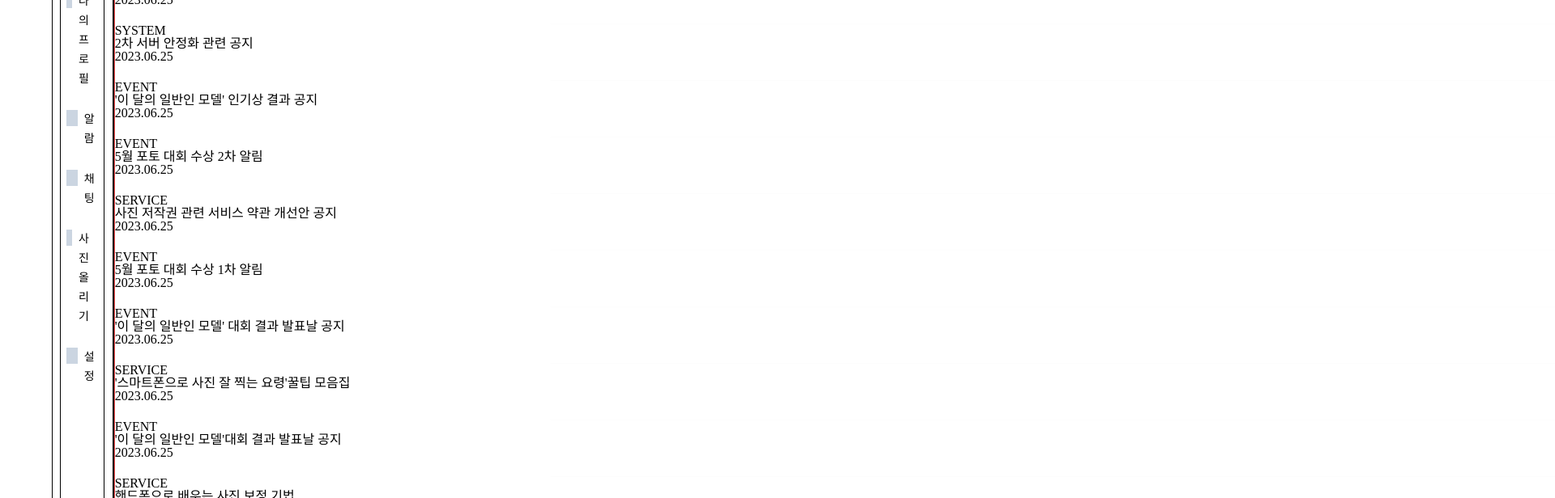
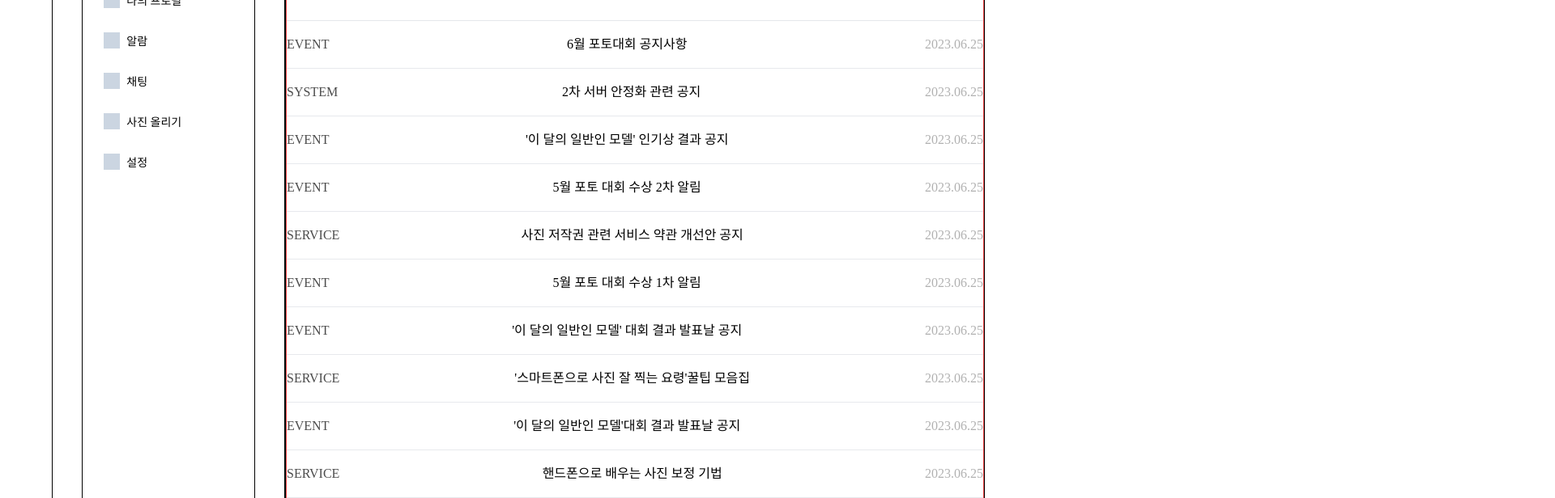
Before and after one commit to photoLancer/frontend, a React (Create React App) app: page / in a window 1280 px wide. Shown: the part 460-1076 px from the top of the page at 81% size, 1920 px wide, since content can reach past the window. Built offline with nearby package versions, Linux system fonts and the light colour scheme.

Commit message:
[FE-21] 전체적인 오류 수정

```diff
--- a/src/components/HomePageComponent/Notice/Notice.js
+++ b/src/components/HomePageComponent/Notice/Notice.js
@@ -1,18 +1,19 @@
 import React from 'react';
-import styles from './Notice.module.css';
+import styles from './notice.module.css';
 
 function Notice() {
   return (
+    <>
       <div className={styles.Notice}>
         {/*헤더*/}
-      <div className='no_head'>
-        <div className='types'>
+        <div className={styles.no_head}>
+          <div className={styles.types}>
             <button>All</button>
             <button>System</button>
             <button>Event</button>
             <button>Service</button>
           </div>
-        <div className='types2'>
+          <div className={styles.types2}>
             <select name='types'>
               <option value='All'>All</option>
               <option value='System'>System</option>
@@ -22,72 +23,74 @@ function Notice() {
           </div>
         </div>
         {/*본문*/}
-      <div className='no_content'>
-        <hr className='hr1'></hr>
-        <div className='contents'>
-          <div className='contents1'>EVENT</div>
-          <div className='contents2'>6월 포토대회 공지사항</div>
-          <div className='contents3'>2023.06.25</div>
+        <div className={styles.no_content}>
+          <hr className={styles.hr1}></hr>
+          <div className={styles.contents}>
+            <div className={styles.contents1}>EVENT</div>
+            <div className={styles.contents2}>6월 포토대회 공지사항</div>
+            <div className={styles.contents3}>2023.06.25</div>
           </div>
-        <hr />
-        <div className='contents'>
-          <div className='contents1'>SYSTEM</div>
+          <hr className={styles.hr2} />
+          <div className={styles.contents}>
+            <div className={styles.contents1}>SYSTEM</div>
             <div>2차 서버 안정화 관련 공지</div>
-          <div className='contents3'>2023.06.25</div>
+            <div className={styles.contents3}>2023.06.25</div>
           </div>
-        <hr />
-        <div className='contents'>
-          <div className='contents1'>EVENT</div>
+          <hr className={styles.hr2} />
+
+          <div className={styles.contents}>
+            <div className={styles.contents1}>EVENT</div>
             <div>'이 달의 일반인 모델' 인기상 결과 공지</div>
-          <div className='contents3'>2023.06.25</div>
+            <div className={styles.contents3}>2023.06.25</div>
           </div>
-        <hr />
+          <hr className={styles.hr2} />
 
-        <div className='contents'>
-          <div className='contents1'>EVENT</div>
+          <div className={styles.contents}>
+            <div className={styles.contents1}>EVENT</div>
             <div>5월 포토 대회 수상 2차 알림</div>
-          <div className='contents3'>2023.06.25</div>
+            <div className={styles.contents3}>2023.06.25</div>
           </div>
-        <hr />
-        <div className='contents'>
-          <div className='contents1'>SERVICE</div>
+          <hr className={styles.hr2} />
+          <div className={styles.contents}>
+            <div className={styles.contents1}>SERVICE</div>
             <div>사진 저작권 관련 서비스 약관 개선안 공지</div>
-          <div className='contents3'>2023.06.25</div>
+            <div className={styles.contents3}>2023.06.25</div>
           </div>
-        <hr />
-        <div className='contents'>
-          <div className='contents1'>EVENT</div>
+          <hr className={styles.hr2} />
+          <div className={styles.contents}>
+            <div className={styles.contents1}>EVENT</div>
             <div>5월 포토 대회 수상 1차 알림</div>
-          <div className='contents3'>2023.06.25</div>
+            <div className={styles.contents3}>2023.06.25</div>
           </div>
-        <hr />
-        <div className='contents'>
-          <div className='contents1'>EVENT</div>
+          <hr className={styles.hr2} />
+          <div className={styles.contents}>
+            <div className={styles.contents1}>EVENT</div>
             <div>'이 달의 일반인 모델' 대회 결과 발표날 공지</div>
-          <div className='contents3'>2023.06.25</div>
+            <div className={styles.contents3}>2023.06.25</div>
           </div>
-        <hr />
-        <div className='contents'>
-          <div className='contents1'>SERVICE</div>
+          <hr className={styles.hr2} />
+          <div className={styles.contents}>
+            <div className={styles.contents1}>SERVICE</div>
             <div>'스마트폰으로 사진 잘 찍는 요령'꿀팁 모음집</div>
-          <div className='contents3'>2023.06.25</div>
+            <div className={styles.contents3}>2023.06.25</div>
           </div>
-        <hr />
-        <div className='contents'>
-          <div className='contents1'>EVENT</div>
+          <hr className={styles.hr2} />
+          <div className={styles.contents}>
+            <div className={styles.contents1}>EVENT</div>
             <div>'이 달의 일반인 모델'대회 결과 발표날 공지</div>
-          <div className='contents3'>2023.06.25</div>
+            <div className={styles.contents3}>2023.06.25</div>
           </div>
-        <hr />
-        <div className='contents'>
-          <div className='contents1'>SERVICE</div>
+          <hr className={styles.hr2} />
+          <div className={styles.contents}>
+            <div className={styles.contents1}>SERVICE</div>
             <div>핸드폰으로 배우는 사진 보정 기법</div>
-          <div className='contents3'>2023.06.25</div>
+            <div className={styles.contents3}>2023.06.25</div>
           </div>
-        <hr />
+          <hr className={styles.hr2} />
         </div>
         {/*하단*/}
-      <div className='no_footer'>
+        <div className='flex flex-row justify-center'>
+          <div className={styles.no_footer}>
             <div>{'<'}</div>
             <div>1</div>
             <div>2</div>
@@ -97,6 +100,8 @@ function Notice() {
             <div>{'>'}</div>
           </div>
         </div>
+      </div>
+    </>
   );
 }
 
--- a/src/components/HomePageComponent/Notice/Notice.module.css
+++ b/src/components/HomePageComponent/Notice/Notice.module.css
@@ -1,29 +1,26 @@
-/*<Notice>*/
 .Notice {
   display: flex;
   flex-direction: column;
 }
 .no_head {
-  width: 1280px;
+  /* width: 1280px; */
   display: flex;
   flex-direction: row;
   justify-content: space-between;
-  margin-left: 538px;
-  margin-top: 460px;
 }
 .types button {
   border-radius: 18px;
   padding: 3px 25px 3px 25px;
 }
 .types :nth-child(1) {
-  width: 71px;
+  /* width: 71px; */
   height: 36px;
   border: none;
   color: white;
   background-color: rgba(255, 139, 0, 1);
 }
 .types :nth-child(2) {
-  width: 112px;
+  /* width: 112px; */
   height: 36px;
   border: 1px solid;
   background-color: white;
@@ -31,7 +28,7 @@
   margin-left: 16px;
 }
 .types :nth-child(3) {
-  width: 97px;
+  /* width: 97px; */
   height: 36px;
   border: 1px solid;
   background-color: white;
@@ -39,7 +36,7 @@
   margin-left: 16px;
 }
 .types :nth-child(4) {
-  width: 112px;
+  /* width: 112px; */
   height: 36px;
   border: 1px solid;
   background-color: white;
@@ -47,7 +44,7 @@
   margin-left: 16px;
 }
 .types2 select {
-  width: 94px;
+  /* width: 94px; */
   height: 36px;
   border: 1px solid;
   background-color: white;
@@ -56,14 +53,14 @@
 }
 .types2 select option {
   text-align: center;
-  width: 50px;
+  /* width: 50px; */
   height: 30px;
 }
-hr {
-  width: 1280px;
-  margin-left: 538px;
+.hr2 {
+  /* width: 1280px; */
+  /* margin-left: 538px; */
   margin-top: 21px;
-  opacity: 10%;
+  opacity: 90%;
 }
 .hr1 {
   margin-top: 107px;
@@ -72,8 +69,8 @@ hr {
 .contents {
   display: flex;
   flex-direction: row;
-  width: 1235px;
-  margin-left: 571px;
+  /* width: 1235px; */
+  /* margin-left: 571px; */
   margin-top: 21px;
   justify-content: space-between;
 }
@@ -84,25 +81,25 @@ hr {
   opacity: 30%;
 }
 .no_footer {
+  width: 30%;
   display: flex;
   flex-direction: row;
-  margin-left: 989px;
+  /* margin-left: 989px; */
   margin-top: 57px;
-  width: 378px;
+  /* width: 378px; */
   justify-content: space-between;
 }
 
 .no_footer :nth-child(1),
 .no_footer :nth-child(7) {
-  /*margin-left: 39px;*/
-  width: 12px;
+  /* width: 12px; */
   height: 30px;
-  opacity: 30%;
+  opacity: 70%;
 }
 .no_footer :nth-child(2) {
   border: 1px solid;
   border-radius: 50%;
-  width: 25px;
+  /* width: 25px; */
   height: 25px;
   padding-left: 1px;
 }
--- a/src/components/profile/profileframe.module.css
+++ b/src/components/profile/profileframe.module.css
@@ -1,10 +1,10 @@
-.headchoice{
+.headchoice {
   border-bottom: 2px solid #000000;
-    width: 1280px;
+  /* width: 1280px; */
   height: 45px;
   display: flex;
 }
-.profile{
+.profile {
   border-radius: 16px 16px 0px 0px;
   width: 121px;
   height: 45px;
@@ -15,9 +15,8 @@
   background-color: #000000; /*프로필 UI일 경우*/
   color: white;
   text-align: center;
-
 }
-.album{
+.album {
   border-radius: 16px 16px 0px 0px;
   width: 121px;
   height: 45px;
@@ -30,9 +29,9 @@
   /*background-color: #000000;
     color: white; 앨범 UI로 넘어갈 때*/
 }
-.mainbox{
+.mainbox {
   border-top: 2px solid gray;
-    width: 1280px;
+  /* width: 1280px; */
   height: 1800px;
   position: absolute;
 }
--- a/src/routes/MyProfilePage/MyprofilePage.js
+++ b/src/routes/MyProfilePage/MyprofilePage.js
@@ -5,18 +5,29 @@ import UserLevel from '../../components/profile/UserLevel';
 import UserPoint from '../../components/profile/UserPoint';
 import Header from '../../components/Header/Header';
 import Sidebar from '../../components/Sidebar/Sidebar';
+import styles from './myprofile.module.css';
 
 function MyprofilePage() {
   return (
     <>
+      <div className={styles.viewport}>
+        <div class={styles.contents}>
           <Header />
+          <div className='flex flex-row'>
+            <div className='sidebar basis-1/4 flex flex-row justify-center border border-solid border-black'>
               <Sidebar />
-      <div className='bigboxing'>
+            </div>
+            <div className='main basis-3/4 border border-solid border-black'>
+              <div className={styles.bigboxing}>
                 <ProfileFrame />
                 <UserInfo />
-        <div className='smallboxing'>
+                <div className={styles.smallboxing}>
                   <UserLevel />
                   <UserPoint />
+                </div>
+              </div>
+            </div>
+          </div>
         </div>
       </div>
     </>
--- /dev/null
+++ b/src/routes/MyProfilePage/myprofile.module.css
@@ -0,0 +1,21 @@
+.smallboxing {
+  display: flex;
+  margin-top: 30px;
+}
+.bigboxing {
+  /* width: 1280px; */
+  /* height: 1800px; */
+  position: relative;
+  /* margin-top: 130px; */
+  /* margin-left: 200px; */
+}
+
+.viewport {
+  display: flex;
+  flex-direction: column;
+  justify-content: center;
+  align-items: center;
+}
+.contents {
+  width: 90vw;
+}
--- a/src/routes/MyprofilePage.js
+++ /dev/null
@@ -1,28 +0,0 @@
-import React from 'react';
-import ProfileFrame from '../components/profile/ProfileFrame';
-import UserInfo from '../components/profile/UserInfo';
-import UserLevel from '../components/profile/UserLevel';
-import UserPoint from '../components/profile/UserPoint';
-import styles from './myprofilepage.module.css';
-import Header from '../components/Header';
-import Sidebar from '../components/Sidebar/Sidebar';
-
-
-function MyprofilePage() {
-  return(
-    <>
-    <Header />
-    <Sidebar />
-    <div className={styles.bigboxing}>
-    <ProfileFrame />
-    <UserInfo />
-    <div className={styles.smallboxing}>
-    <UserLevel />
-    <UserPoint />
-    </div>
-    </div>
-    </>
-  );
-}
-
-export default MyprofilePage;
```
Also changed, not shown: src/routes/myprofilepage.module.css (deleted, +0 -12 lines). Lines whose indentation alone changed are shown as unchanged.
